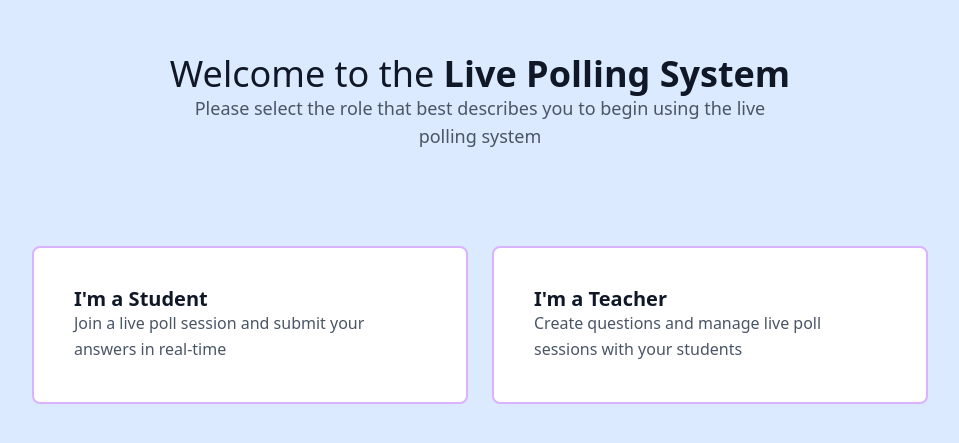
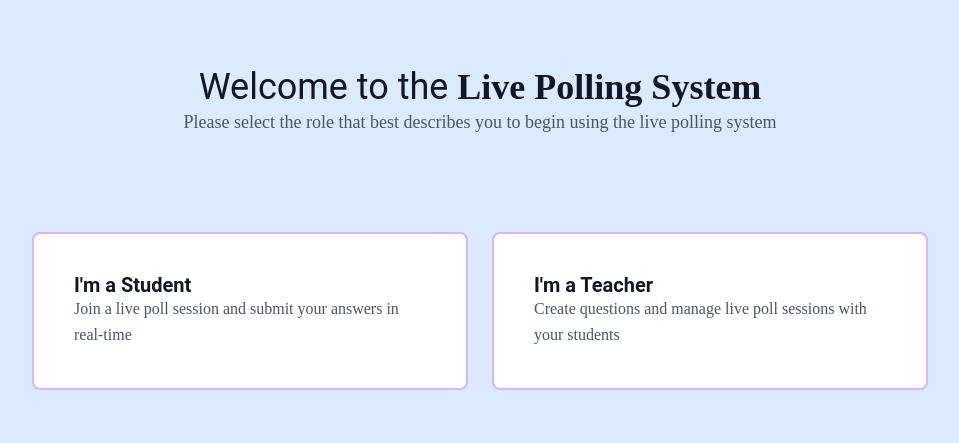
Before and after one commit to harry-urek/Live-Poll, a React (Vite) app in the folder frontend/: page / in a window 1280 px wide. Shown: the part 155-598 px from the top of the page, without its empty margins (160-1119 px from the left). Built offline with nearby package versions, Linux system fonts and the light colour scheme; no server answers.

Commit message:
SOME LAST FIXES

```diff
--- a/frontend/index.html
+++ b/frontend/index.html
@@ -2,11 +2,7 @@
 <html lang="en">
   <head>
     <meta charset="UTF-8" />
-    <link
-      rel="icon"
-      type="image/svg+xml"
-      href="frontend\src\assets\title-logo.svg"
-    />
+    <link rel="icon" type="image/svg+xml" href="src/assets/title-logo.svg" />
     <meta name="viewport" content="width=device-width, initial-scale=1.0" />
     <title>Live Polling</title>
   </head>
--- a/frontend/src/constants/index.ts
+++ b/frontend/src/constants/index.ts
@@ -1,7 +1,7 @@
 import type { AppConfig } from "../types";
 
 export const APP_CONFIG: AppConfig = {
-  socketUrl: import.meta.env.VITE_SOCKET_URL || "https://live-poll-gxy5-hz7zpssjm-hari-oms-projects.vercel.app",
+  socketUrl: "localhost:5000", // Default for development
   questionMaxLength: 100,
   maxOptions: 6,
   minOptions: 2,
--- a/frontend/src/hooks/index.ts
+++ b/frontend/src/hooks/index.ts
@@ -8,9 +8,6 @@ import type {
 } from "../types";
 import { USER_ROLES } from "../constants";
 
-/**
- * Custom hook for managing socket connection and student functionality
- */
 export const useStudentSocket = () => {
   const [isConnected, setIsConnected] = useState(false);
   const [currentQuestion, setCurrentQuestion] = useState<QuestionData | null>(
@@ -126,7 +123,7 @@ export const useTeacherSocket = () => {
   }, []);
 
   const askQuestion = useCallback(
-    async (question: QuestionData) => {
+    async (question: QuestionData, onSuccess?: () => void) => {
       if (!isConnected || isSubmitting) return;
 
       setIsSubmitting(true);
@@ -138,9 +135,13 @@ export const useTeacherSocket = () => {
       setTimeout(() => {
         socketService.askQuestion(question);
 
-        // Reset submitting state after question is sent
+        // Reset submitting state and call success callback after question is sent
         setTimeout(() => {
           setIsSubmitting(false);
+          // Clear the form after successful submission
+          if (onSuccess) {
+            onSuccess();
+          }
         }, 2000);
       }, 1000);
     },
@@ -240,6 +241,7 @@ export const useQuestionForm = () => {
 
   const resetForm = useCallback(() => {
     setQuestion("");
+    setTimeLimit(60);
     setOptions([
       { text: "", isCorrect: false },
       { text: "", isCorrect: false },
--- a/frontend/src/index.css
+++ b/frontend/src/index.css
@@ -85,9 +85,60 @@
     --gray-400: #6E6E6E;
     --gray-800: #373737;
   }
+
+  /* Apply Grand Hotel font to text elements */
+  p,
+  span,
+  div,
+  a,
+  li,
+  td,
+  th,
+  label,
+  input,
+  textarea,
+  button {
+    font-family: "Grand Hotel", cursive;
+    font-weight: 400;
+    font-style: normal;
+  }
+
+  /* Apply Roboto font to headings and big text */
+  h1,
+  h2,
+  h3,
+  h4,
+  h5,
+  h6 {
+    font-family: "Roboto", sans-serif;
+    font-optical-sizing: auto;
+    font-style: normal;
+    font-variation-settings: "wdth" 100;
+  }
+
+  h1 {
+    font-weight: 700;
+  }
+
+  h2 {
+    font-weight: 600;
+  }
+
+  h3 {
+    font-weight: 500;
+  }
+
+  h4,
+  h5,
+  h6 {
+    font-weight: 400;
+  }
 }
 
 @layer utilities {
+
+  /* Grand Hotel Font */
+
 
   /* Purple Colors */
   .bg-purple-100 {
--- a/frontend/src/utils/index.ts
+++ b/frontend/src/utils/index.ts
@@ -59,9 +59,9 @@ export const getProgressBarColor = (
   isCorrect: boolean
 ): string => {
   if (isCorrect) return "bg-green-500";
-  if (index === 0) return "bg-purple-500"; // Highest percentage
-  if (index === 1) return "bg-blue-500"; // Second highest
-  if (index === 2) return "bg-orange-500"; // Third highest
+  if (index === 0) return "bg-purple-500";
+  if (index === 1) return "bg-blue-500";
+  if (index === 2) return "bg-orange-500";
   return "bg-gray-500"; // Others
 };
 
```
